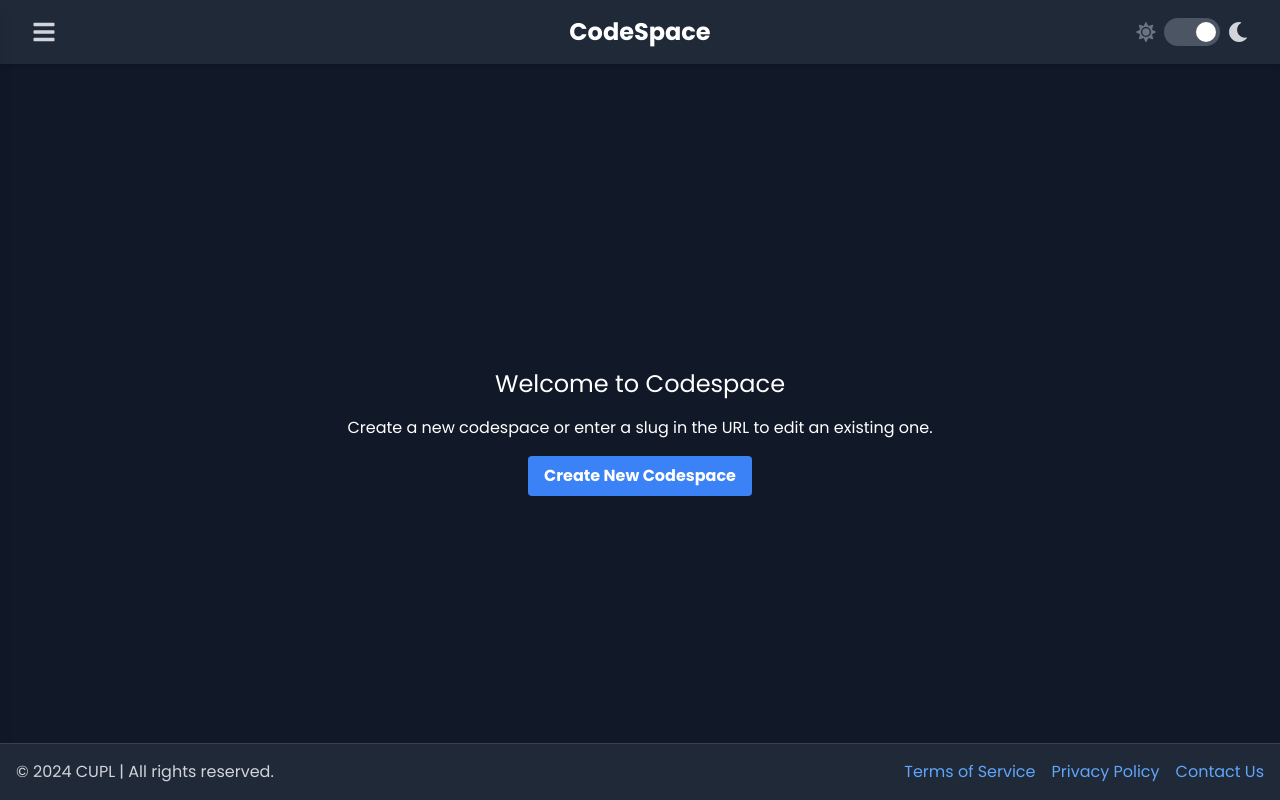
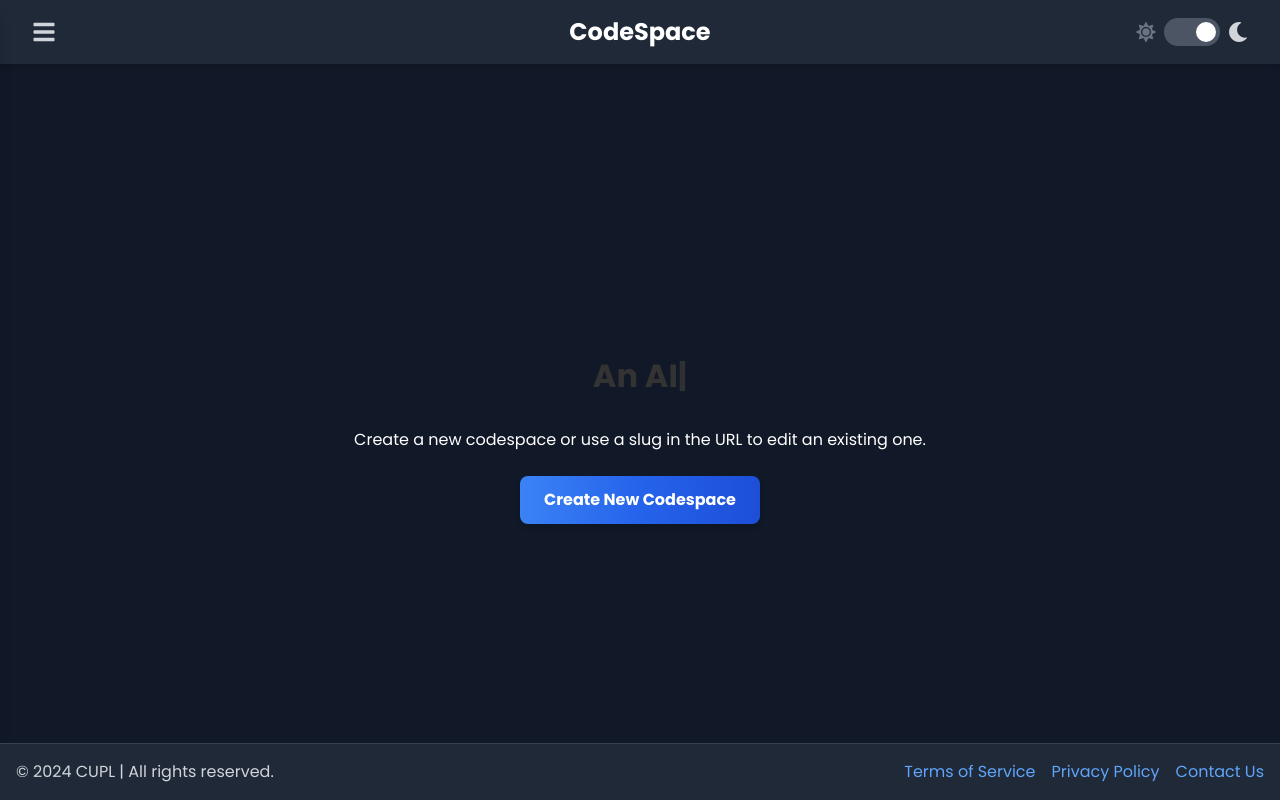
Before and after one commit to reconroy/code-space-cupl, a React (Vite) app in the folder frontend/: page / in a window 1280 px wide. Built offline with nearby package versions, Linux system fonts and the light colour scheme; the HTML template or start-up script is replaced by a standard one.

Commit message:
going to implement prism.js
npm install prismjs react-simple-code-editor

```diff
--- a/frontend/package.json
+++ b/frontend/package.json
@@ -18,6 +18,7 @@
     "react-dom": "^18.2.0",
     "react-icons": "^5.0.1",
     "react-router-dom": "^6.22.0",
+    "react-simple-code-editor": "^0.14.1",
     "socket.io-client": "^4.8.1",
     "zustand": "^5.0.0"
   },
--- /dev/null
+++ b/frontend/src/animations/useTypingEffect.js
@@ -0,0 +1,42 @@
+import { useState, useEffect } from 'react';
+
+const useTypingEffect = (phrases, typingSpeed = 150, deletingSpeed = 100, pauseDuration = 2000) => {
+  const [currentPhrase, setCurrentPhrase] = useState('');
+  const [currentIndex, setCurrentIndex] = useState(0);
+  const [isDeleting, setIsDeleting] = useState(false);
+
+  useEffect(() => {
+    let timer;
+
+    const type = () => {
+      const currentFullPhrase = phrases[currentIndex];
+
+      if (!isDeleting && currentPhrase === currentFullPhrase) {
+        timer = setTimeout(() => setIsDeleting(true), pauseDuration);
+        return;
+      }
+
+      if (isDeleting && currentPhrase === '') {
+        setIsDeleting(false);
+        setCurrentIndex((prevIndex) => (prevIndex + 1) % phrases.length);
+        return;
+      }
+
+      const nextChar = isDeleting
+        ? currentPhrase.slice(0, -1)
+        : currentFullPhrase.slice(0, currentPhrase.length + 1);
+
+      setCurrentPhrase(nextChar);
+
+      timer = setTimeout(type, isDeleting ? deletingSpeed : typingSpeed);
+    };
+
+    timer = setTimeout(type, typingSpeed);
+
+    return () => clearTimeout(timer);
+  }, [currentPhrase, isDeleting, currentIndex, phrases, typingSpeed, deletingSpeed, pauseDuration]);
+
+  return currentPhrase;
+};
+
+export default useTypingEffect;
--- a/frontend/src/components/Navbar.jsx
+++ b/frontend/src/components/Navbar.jsx
@@ -2,7 +2,7 @@ import React, { useState } from 'react';
 import { FaBars, FaMoon, FaSun } from 'react-icons/fa';
 import Sidebar from './Sidebar';
 import useThemeStore from '.././store/useThemeStore';
-
+import { Link } from 'react-router-dom';
 const Navbar = () => {
     const isDarkMode = useThemeStore((state) => state.isDarkMode);
     const toggleDarkMode = useThemeStore((state) => state.toggleDarkMode);
@@ -27,7 +27,7 @@ const Navbar = () => {
                         </div>
 
                         <div className="flex justify-center">
-                            <span className="text-2xl font-bold">CodeSpace</span>
+                            <Link to="/" className="text-2xl font-bold">CodeSpace</Link>
                         </div>
 
                         <div className="flex justify-end">
--- a/frontend/src/pages/HomePage.jsx
+++ b/frontend/src/pages/HomePage.jsx
@@ -1,9 +1,27 @@
 import React from 'react';
 import { useNavigate } from 'react-router-dom';
 import axios from 'axios';
+import useTypingEffect from './../animations/useTypingEffect';
+import useThemeStore from '.././store/useThemeStore';
+import '../styles/HomePage.css';
 
 const HomePage = () => {
   const navigate = useNavigate();
+  const isDarkMode = useThemeStore((state) => state.isDarkMode);
+
+  const phrases = [
+    "Welcome to CodeSpace!",
+    "An AI code editor",
+    "Share code safely",
+    "Collaborate in real-time"
+  ];
+
+  // Adjust these values to fine-tune the animation
+  const typingSpeed = 50; // Faster typing (lower number = faster)
+  const deletingSpeed = 50; // Faster deleting (lower number = faster)
+  const pauseDuration = 3000; // Longer pause (higher number = longer pause)
+
+  const animatedText = useTypingEffect(phrases, typingSpeed, deletingSpeed, pauseDuration);
 
   const createNewCodespace = async () => {
     const newSlug = Math.random().toString(36).substr(2, 9);
@@ -16,13 +34,17 @@ const HomePage = () => {
   };
 
   return (
-    <div className="flex-grow flex items-center justify-center">
-      <div className="text-center">
-        <h1 className="text-2xl mb-4">Welcome to Codespace</h1>
-        <p className="mb-4">Create a new codespace or enter a slug in the URL to edit an existing one.</p>
+    <div className="home-page flex-grow flex items-center justify-center p-4">
+      <div className="text-center w-full max-w-xs sm:max-w-sm md:max-w-2xl lg:max-w-3xl">
+        <h1 className={`animated-heading ${isDarkMode ? 'text-white' : 'text-gray-800'} text-2xl sm:text-3xl md:text-4xl lg:text-5xl whitespace-nowrap overflow-hidden`}>
+          {animatedText}
+        </h1>
+        <p className={`mt-4 mb-6 ${isDarkMode ? 'text-white' : 'text-gray-800'} text-sm sm:text-base`}>
+          Create a new codespace or use a slug in the URL to edit an existing one.
+        </p>
         <button
           onClick={createNewCodespace}
-          className="bg-blue-500 hover:bg-blue-700 text-white font-bold py-2 px-4 rounded"
+          className="bg-gradient-to-r from-blue-500 via-blue-600 to-blue-700 hover:from-blue-600 hover:via-blue-700 hover:to-blue-800 text-white font-bold py-3 px-6 rounded-lg shadow-md transition duration-300 ease-in-out transform hover:scale-105 text-sm sm:text-base"
         >
           Create New Codespace
         </button>
--- /dev/null
+++ b/frontend/src/styles/homePage.css
@@ -0,0 +1,19 @@
+.animated-heading {
+    min-height: 2em; /* Adjust based on your font size to prevent layout shifts */
+    font-size: 2rem;
+    font-weight: bold;
+    color: #333;
+    text-align: center;
+    padding: 20px;
+  }
+
+  .animated-heading::after {
+    content: '|';
+    animation: blink 0.7s infinite;
+  }
+
+  @keyframes blink {
+    0% { opacity: 1; }
+    50% { opacity: 0; }
+    100% { opacity: 1; }
+  }
```
Also changed, not shown: 1 other file (tests, documents, lock files or other folders).
